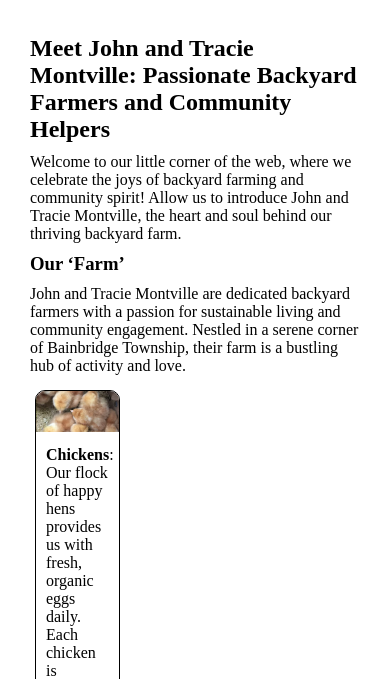
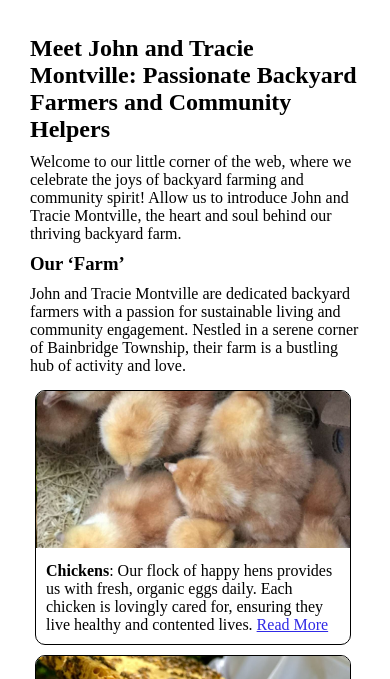
Before and after one commit to MontesOwn/main, a website built with Vite: page index.html in a window 390 px wide. Shown: the part 165-844 px from the top of the page. Built offline with nearby package versions, Linux system fonts and the light colour scheme; some packages are replaced by stand-ins of ours; no server answers.

Commit message:
fixing homepage css

```diff
--- a/src/css/style.css
+++ b/src/css/style.css
@@ -325,4 +325,8 @@ footer ul li {
   #what-we-do {
     flex-direction: column;
   }
+
+  #what-we-do article {
+    width: 95%;
+  }
 }
```
